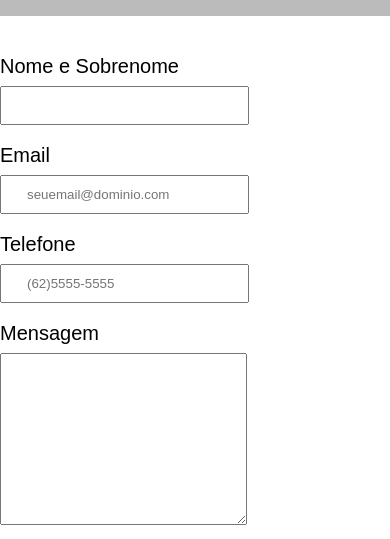
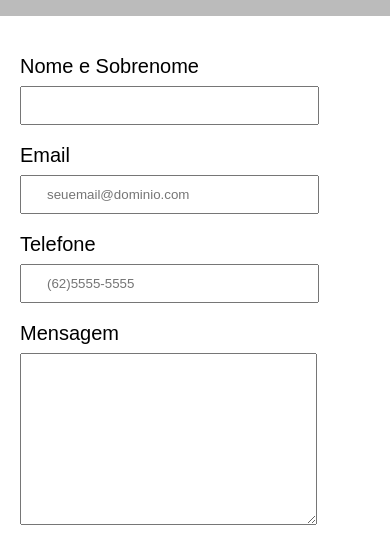
Before and after one commit to DanieruStark/curso-hmtl5-css3, a plain HTML site: page contato.html in a window 390 px wide. Shown: the part 305-844 px from the top of the page. Drawn offline with Linux system fonts and the light colour scheme.

Commit message:
Página Contato está de forma responsiva na maioria dos smartphones

```diff
--- a/contato.html
+++ b/contato.html
@@ -2,6 +2,7 @@
 <html lang="pt-br">
     <head>
         <meta charset="UTF-8">
+        <meta name="viewport" content="width=device-width">
         <title>Contato - Barbearia Alura</title>
         <link rel="stylesheet" href="reset.css">
         <link rel="stylesheet" href="style.css">
@@ -24,7 +25,7 @@
         </header>
         <main>
             <form>
-                <div>
+                <div class="info-possoais">
                     <label for="nome-sobrenome">Nome e Sobrenome</label>
                     <input type="text" id="nome-sobrenome" class="input-padrao" required>
                     <label for="email">Email</label>
--- a/style.css
+++ b/style.css
@@ -300,4 +300,13 @@ footer {
         padding-bottom: 48px;
         margin: 20px;
     }
+
+/* Página Contato */
+ form, table {
+     margin: 40px 20px;
+ }
+
+ .input-padrao {
+     width: 70%;
+ }
 }
```
